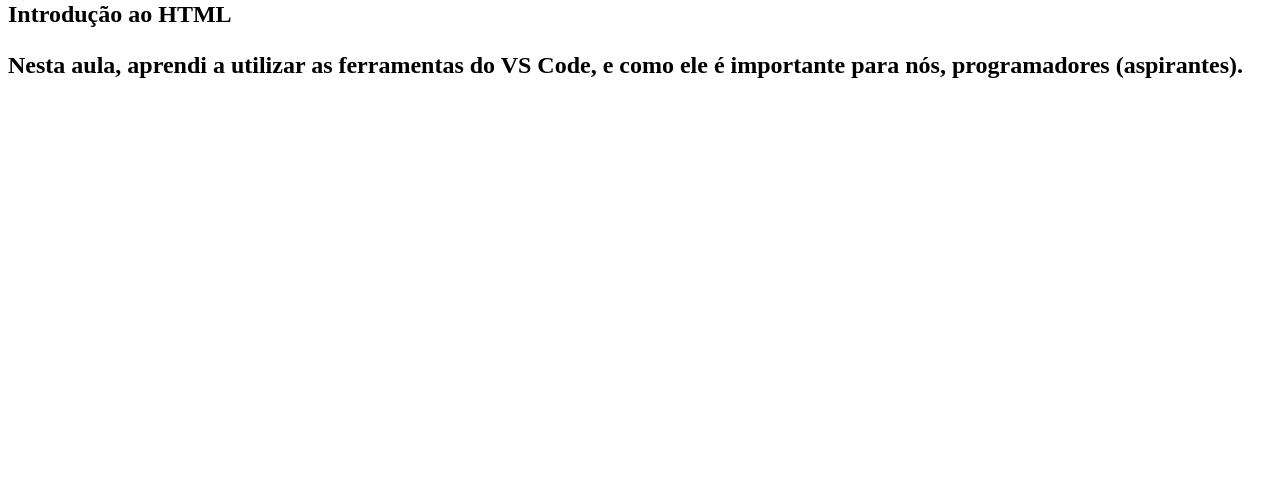
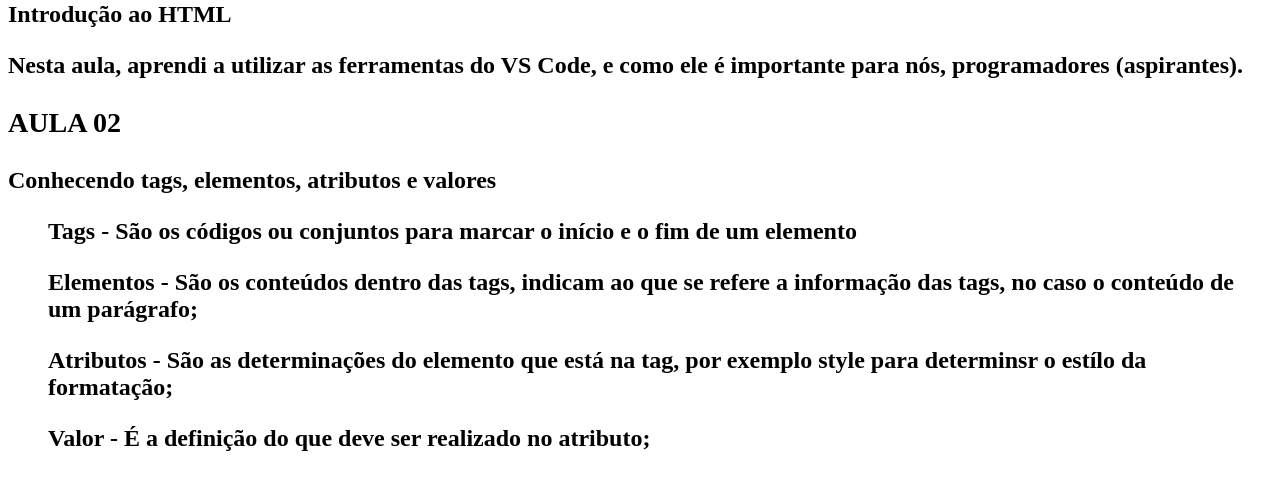
Before and after one commit to Camila-Beatriz/AULA-01-HTML, a plain HTML site: page index.html in a window 1280 px wide. Shown: the part 124-614 px from the top of the page. Drawn offline with Linux system fonts and the light colour scheme.

Commit message:
aula 2 - html

```diff
--- a/index.html
+++ b/index.html
@@ -5,3 +5,20 @@
 <H2>Introdução ao HTML
 
 <p> Nesta aula, aprendi a utilizar as ferramentas do VS Code, e como ele é importante para nós, programadores (aspirantes).
+
+
+    <div>
+
+        <H3> AULA 02 </H3>
+
+        <header> Conhecendo tags, elementos, atributos e valores </header>
+
+
+
+        <ol><i></i>Tags - São os códigos ou conjuntos para marcar o início e o fim de um elemento </ol>
+        <ol>Elementos - São os conteúdos dentro das tags, indicam ao que se refere a informação das tags, no caso o conteúdo de um parágrafo;
+        </ol>
+        <ol>Atributos - São as determinações do elemento que está na tag, por exemplo style para determinsr o estílo da formatação;
+        </ol>
+        <ol>Valor - É a definição do que deve ser realizado no atributo;
+        </ol>
```
Also changed, not shown: PRINT GITHUB.png (added).
